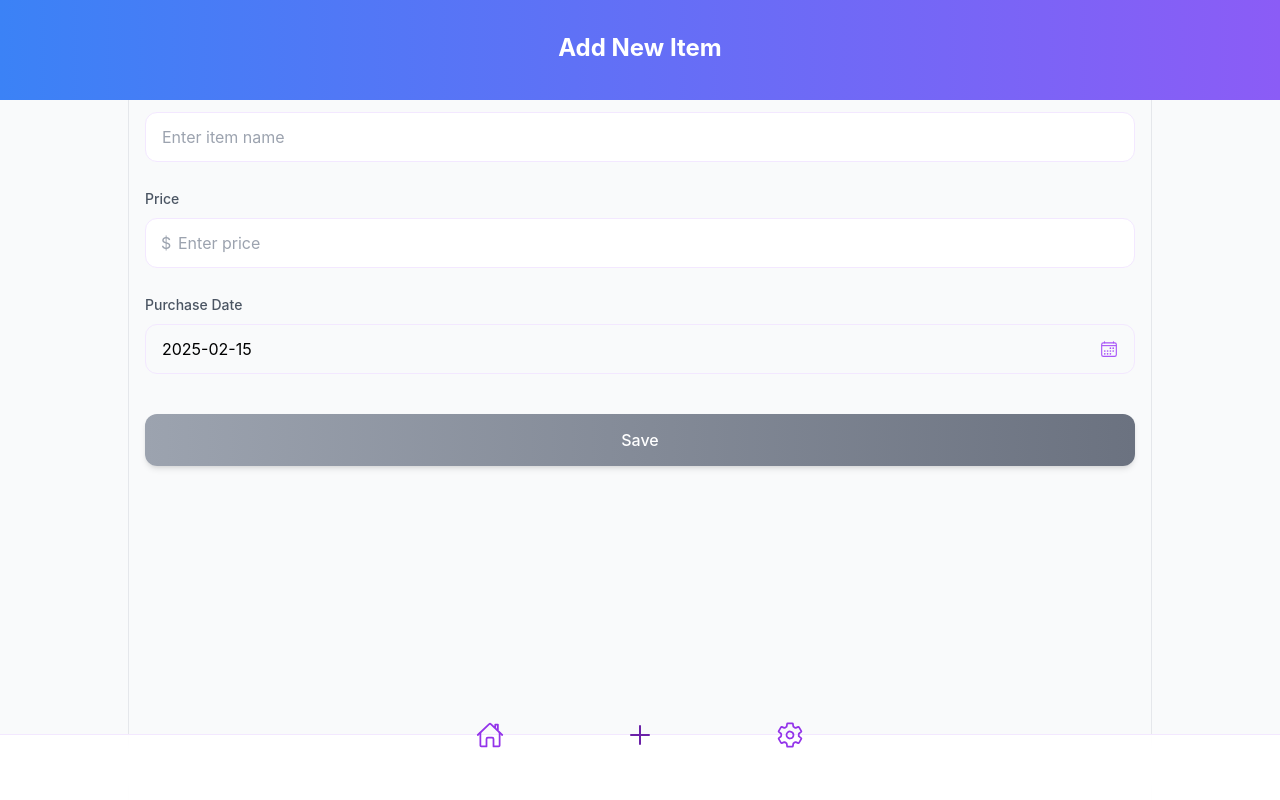
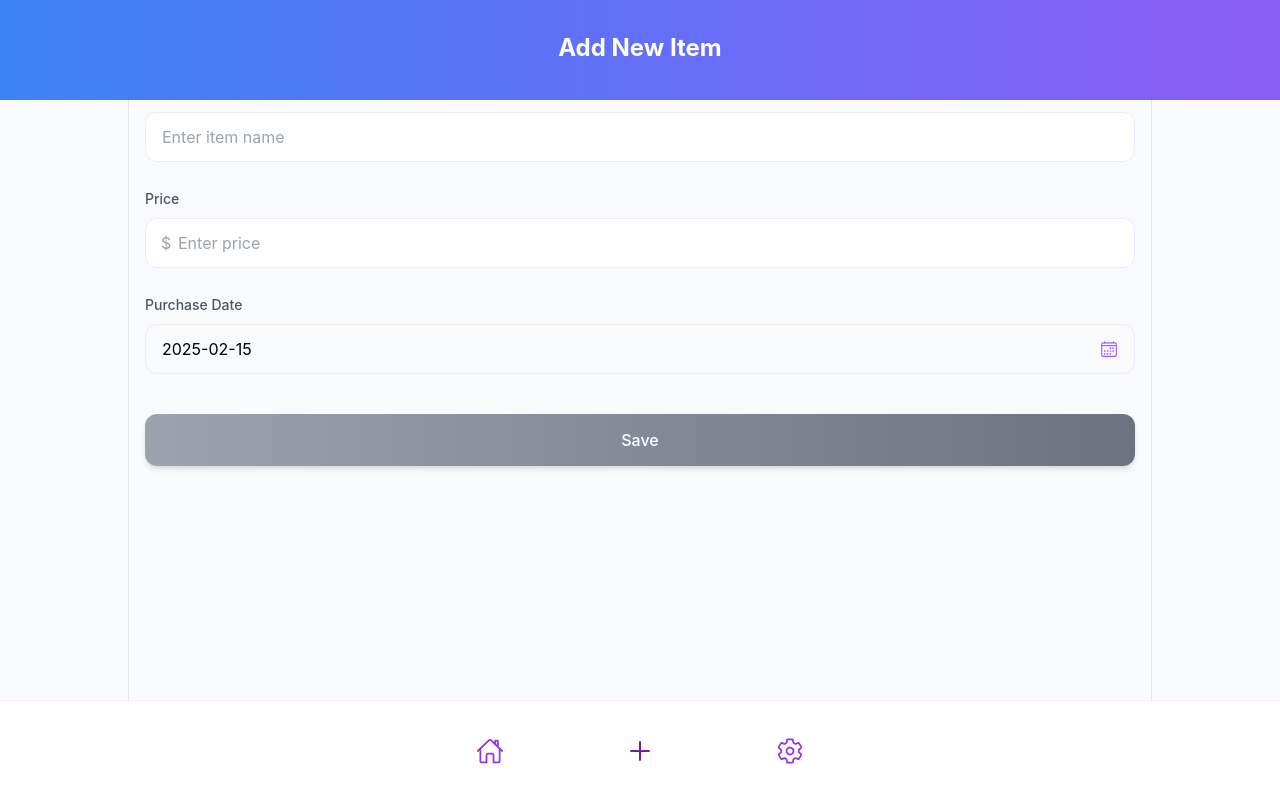
Before and after one commit to leoli-dev/cost-per-day, a React (Create React App) app: page /add in a window 1280 px wide. Built offline with nearby package versions, Linux system fonts and the light colour scheme.

Commit message:
Adjust footer and page content padding for improved layout
- Increase footer height from 65px to 100px
- Modify footer icon margins for better spacing
- Update page content bottom padding to match footer height
- Remove redundant comments in CSS classes

```diff
--- a/src/index.css
+++ b/src/index.css
@@ -596,23 +596,22 @@ h1 {
 .page-content {
   flex: 1;
   overflow-y: auto;
-  padding-bottom: 65px;
+  padding-bottom: 100px;
   height: 100%;
   width: 100%;
 }
 
 /* Page-specific padding classes */
 .home-page-content {
-  padding-top: 150px; /* For home page with total cost display */
+  padding-top: 150px;
 }
 
 .settings-page-content {
-  padding-top: 100px; /* For settings page */
-  margin-bottom: 65px;
+  padding-top: 100px;
 }
 
 .form-page-content {
-  padding-top: 80px; /* For add/edit item pages */
+  padding-top: 80px;
 }
 
 .app-footer {
@@ -620,8 +619,8 @@ h1 {
   bottom: 0;
   left: 0;
   right: 0;
-  height: 65px;
-  padding-bottom: 65px;
+  height: 100px;
+  padding-bottom: 0;
   z-index: 10;
   backdrop-filter: blur(12px);
   background-color: rgba(255, 255, 255, 0.9);
@@ -630,10 +629,10 @@ h1 {
 
 .footer-icon {
   font-size: 1.75rem;
-  margin: 12px 0;
+  margin: 13px;
 }
 
 .footer-add-icon {
   font-size: 2rem;
-  margin: 10px 0;
+  margin: 13px;
 }
```
